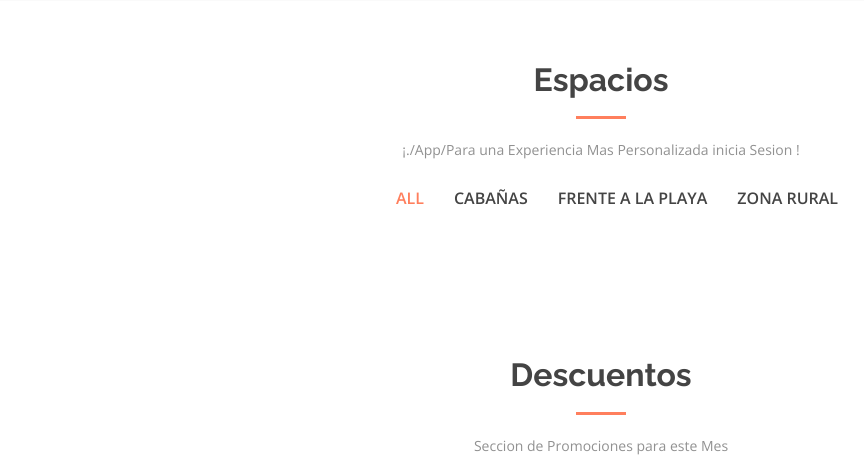
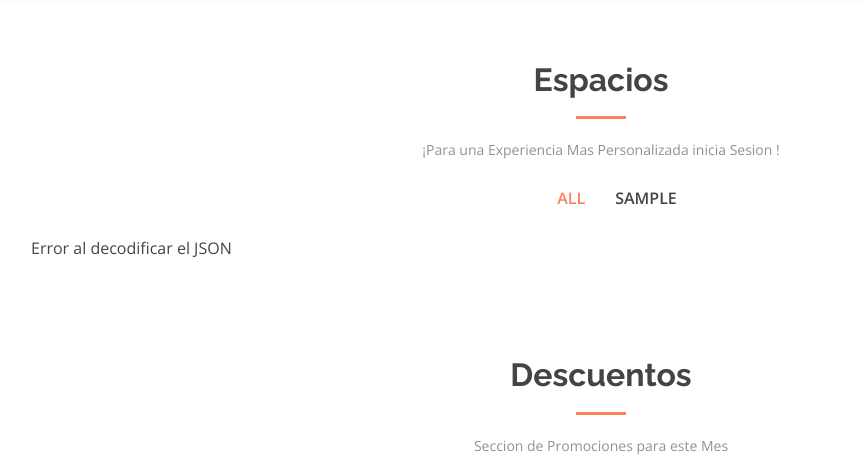
Before and after one commit to Mvargas26/MyLodgmentPlace, a PHP site: page / in a window 1280 px wide. Shown: the part 2496-2955 px from the top of the page, without its empty margins (39-903 px from the left). Run offline with PHP 8.4, Linux system fonts and the light colour scheme; tables that the repository leaves empty or names only in its code hold one stand-in row (values such as "Sample post"); some libraries are stand-ins or nearby versions.

Commit message:
imagenes dinamicas

```diff
--- a/App/Modules/Master_Class.php
+++ b/App/Modules/Master_Class.php
@@ -356,6 +356,37 @@ function enviarCodigoAutenticacionCorreo($destinatario, $codigo_autenticacion)
                 }
         }
 
+        function ConsultarCategorias(){
+
+            try {
+                    $query = " Select * FROM tbcategorias ";
+
+                    $this->conn->set_charset("utf8");
+                    $result = $this->getConexion()->query($query);
+
+                    if ($result) {
+                        $data = array();
+
+                        while ($row = $result->fetch_assoc()) {
+                            $item = array(
+                                "idCat" => $row['idcategoria'],
+                                "Nombre_Cat" => $row["categoria"],
+                            );
+                            $data[] = $item;
+                        }
+
+                        return json_encode($data);
+
+                    } else {
+                        throw new Exception("Error en la consulta: " . $this->getConexion()->error);
+                    }
+                } catch (Exception $e) {
+                    error_log($e->getMessage());
+                    return null; // Retorna null en caso de error
+                }
+
+        }
+
 
 }//fn cl_masterClass
 
--- a/App/assets/js/script_Index.js
+++ b/App/assets/js/script_Index.js
@@ -16,50 +16,25 @@ document.addEventListener('DOMContentLoaded', function () {
 
 
                 respuestaJSON.forEach(function(item) {
+                    // var portfolioItem = document.createElement("div");
+                    // portfolioItem.className = "col-lg-4 col-md-6 portfolio-item filter-app";
 
-                    var portfolioItem = document.createElement("div");
-                    portfolioItem.className = "col-lg-4 col-md-6 portfolio-item filter-app";
-
-                    // Contenido del div
-                    portfolioItem.innerHTML = `
-                    <div class="portfolio-img"><img src="App/assets/img/ImagenesInmuebles/${item.nameImagen}" class="img-fluid" alt=""></div>
-                    <div class="portfolio-info">
-                        <h4>${item.Nombre_Inmueble}</h4>
-                        <p>${item.Categoria_Inmueble}</p>
-                        <a href="App/assets/img/ImagenesInmuebles/${item.nameImagen}" data-gallery="portfolioGallery" class="portfolio-lightbox preview-link" title="${item.Nombre_Inmueble}"><i class="bx bx-plus"></i></a>
-                        <a href="./App/Views/InmuebleDetalle_View.php" class="details-link" title="More Details"><i class="bx bx-link"></i></a>
-                    </div>
-                    `;
-
-                    portfolioContainer.appendChild(portfolioItem);
-
-                    // console.log(item.nameImagen);
-                    // console.log(item.Nombre_Inmueble);
-
-                    // var divExterno = document.createElement('div');
-
-                    // divExterno.className='col-lg-4 col-md-6 portfolio-item filter-app';
-
-                    // var divMedio = document.createElement('div');
+                    // // Contenido del div
+                    // portfolioItem.innerHTML = `
+                    // <div class="portfolio-img"><img src="./App/assets/img/portfolio/portfolio-1.jpg" class="img-fluid" alt=""></div>
+                    // <div class="portfolio-info">
+                    //     <h4>App 1</h4>
+                    //     <p>App</p>
+                    //     <a href="./App/assets/img/portfolio/portfolio-1.jpg" data-gallery="portfolioGallery" class="portfolio-lightbox preview-link" title="App 1"><i class="bx bx-plus"></i></a>
+                    //     <a href="./App/Views/InmuebleDetalle_View.php" class="details-link" title="More Details"><i class="bx bx-link"></i></a>
+                    // </div>
+                    // `;
+                    //portfolioContainer.appendChild(portfolioItem);
+                });
 
 
-                    // var portfolioItem = document.createElement('div');
-                    // portfolioItem.classList.add('col-lg-4', 'col-md-6', 'portfolio-item', 'filter-app');
-
-                    // portfolioItem.innerHTML = `
-                    // <div class="portfolio-img"><img src="App/assets/img/ImagenesInmuebles/${item.nameImagen}" class="img-fluid" alt=""></div>
-                    // <div class="portfolio-info">
-                    //   <h4>${item.Nombre_Inmueble}</h4>
-                    //   <p>${item.Categoria_Inmueble}</p>
-                    //   <a href="App/assets/img/ImagenesInmuebles/${item.nameImagen}" data-gallery="portfolioGallery" class="portfolio-lightbox preview-link" title="${item.Nombre_Inmueble}"><i class="bx bx-plus"></i></a>
-                    // //   <a href="${item.detailsLink}" class="details-link" title="More Details"><i class="bx bx-link"></i></a>
-                    // </div>
-                //   `;
-                });
-                portfolioContainer.appendChild(portfolioItem);
-
             },
-            error: function(jqXHR, textStatus, errorThrown) {
+            error: function(textStatus, errorThrown) {
                 console.error('Error en la solicitud AJAX:', textStatus, errorThrown);
             }
         });
--- a/App/assets/js/script_personalizado.js
+++ b/App/assets/js/script_personalizado.js
@@ -6,7 +6,7 @@ document.addEventListener('DOMContentLoaded', function () {
         const GridAnunciosMultiples = document.getElementById("GridAnunciosMultiples");
 
         if (GridAnunciosMultiples) {
-            console.log("La cedula es:  "+identificacion);
+            //console.log("La cedula es:  "+identificacion);
 
 
             //HAcemos la peticion
--- a/index.php
+++ b/index.php
@@ -1,3 +1,6 @@
+<?php
+require("App/Modules/Master_Class.php");
+?>
 <!DOCTYPE html>
 <html lang="en">
 
@@ -310,32 +313,73 @@
 
         <div class="section-title">
           <h2>Espacios</h2>
-          <p>¡./App/Para una Experiencia Mas Personalizada inicia Sesion !</p>
+          <p>¡Para una Experiencia Mas Personalizada inicia Sesion !</p>
         </div>
 
         <ul id="portfolio-flters" class="d-flex justify-content-center">
           <li data-filter="*" class="filter-active">All</li>
-          <li data-filter=".filter-app">Cabañas</li>
+          <?php
+             try {
+              $resultadoConsulta = $ObjMaster->ConsultarCategorias();
+              // Decodificar el string JSON a un array de PHP
+              $datos = json_decode($resultadoConsulta, true);
+
+              if ($datos) {
+                foreach ($datos as $dato) {
+          ?>
+              <li data-filter=".filter-<?php echo $dato['Nombre_Cat'] ?>"> <?php echo $dato['Nombre_Cat'] ?> </li>
+          <?php
+               }
+              } else {
+                echo 'Error al decodificar el JSON';
+              }
+            } catch (Exception $e) {
+              echo 'Error: ' . $e->getMessage();
+            }
+
+          ?>
+          <!-- <li data-filter=".filter-app">Cabañas</li>
           <li data-filter=".filter-card">Frente a la Playa</li>
-          <li data-filter=".filter-web">Zona Rural</li>
+          <li data-filter=".filter-web">Zona Rural</li> -->
         </ul>
 
         <div class="row portfolio-container" id="portfolioContainer">
 
-          <!-- <div class="col-lg-4 col-md-6 portfolio-item filter-app" >
-            <div class="portfolio-img"><img src="./App/assets/img/portfolio/portfolio-1.jpg" class="img-fluid" alt=""></div>
-            <div class="portfolio-info">
-              <h4>App 1</h4>
-              <p>App</p>
-              <a href="./App/assets/img/portfolio/portfolio-1.jpg" data-gallery="portfolioGallery" class="portfolio-lightbox preview-link" title="App 1"><i class="bx bx-plus"></i></a>
-              <a href="./App/Views/InmuebleDetalle_View.php" class="details-link" title="More Details"><i class="bx bx-link"></i></a>
-            </div>
-          </div> -->
+            <?php
 
+            try {
+              $resultadoConsulta = $ObjMaster->ConsultarInmuebles();
+              // Decodificar el string JSON a un array de PHP
+              $datos = json_decode($resultadoConsulta, true);
+
+              if ($datos) {
+                // $datosAgrupados = array();
+
+                foreach ($datos as $dato) {
+            ?>
+                  <div class="col-lg-4 col-md-6 portfolio-item filter-<?php echo $dato['Categoria_Inmueble'] ?>">
+                    <div class="portfolio-img"><img src="./App/assets/img/ImagenesInmuebles/<?php echo $dato['nameImagen'] ?>" class="img-fluid" alt=""></div>
+                    <div class="portfolio-info">
+                      <h4><?php  echo $dato['Nombre_Inmueble'] ?></h4>
+                      <p> ₡ <?php echo $dato['valorDiario'] ?></p>
+                      <a href="./App/assets/img/ImagenesInmuebles/<?php echo $dato['nameImagen'] ?>" data-gallery="portfolioGallery" class="portfolio-lightbox preview-link" title="<?php $dato['Nombre_Inmueble'] ?>"><i class="bx bx-plus"></i></a>
+                      <a href="./App/Views/InmuebleDetalle_View.php" class="details-link" title="More Details"><i class="bx bx-link"></i></a>
+                    </div>
+                  </div>
+            <?php
+                }
+              } else {
+                echo 'Error al decodificar el JSON';
+              }
+            } catch (Exception $e) {
+              echo 'Error: ' . $e->getMessage();
+            }
+            ?>
         </div>
 
       </div>
-    </section><!-- End Portfolio Section -->
+    </section>
+    <!-- End Portfolio Section -->
 
 
 
```
